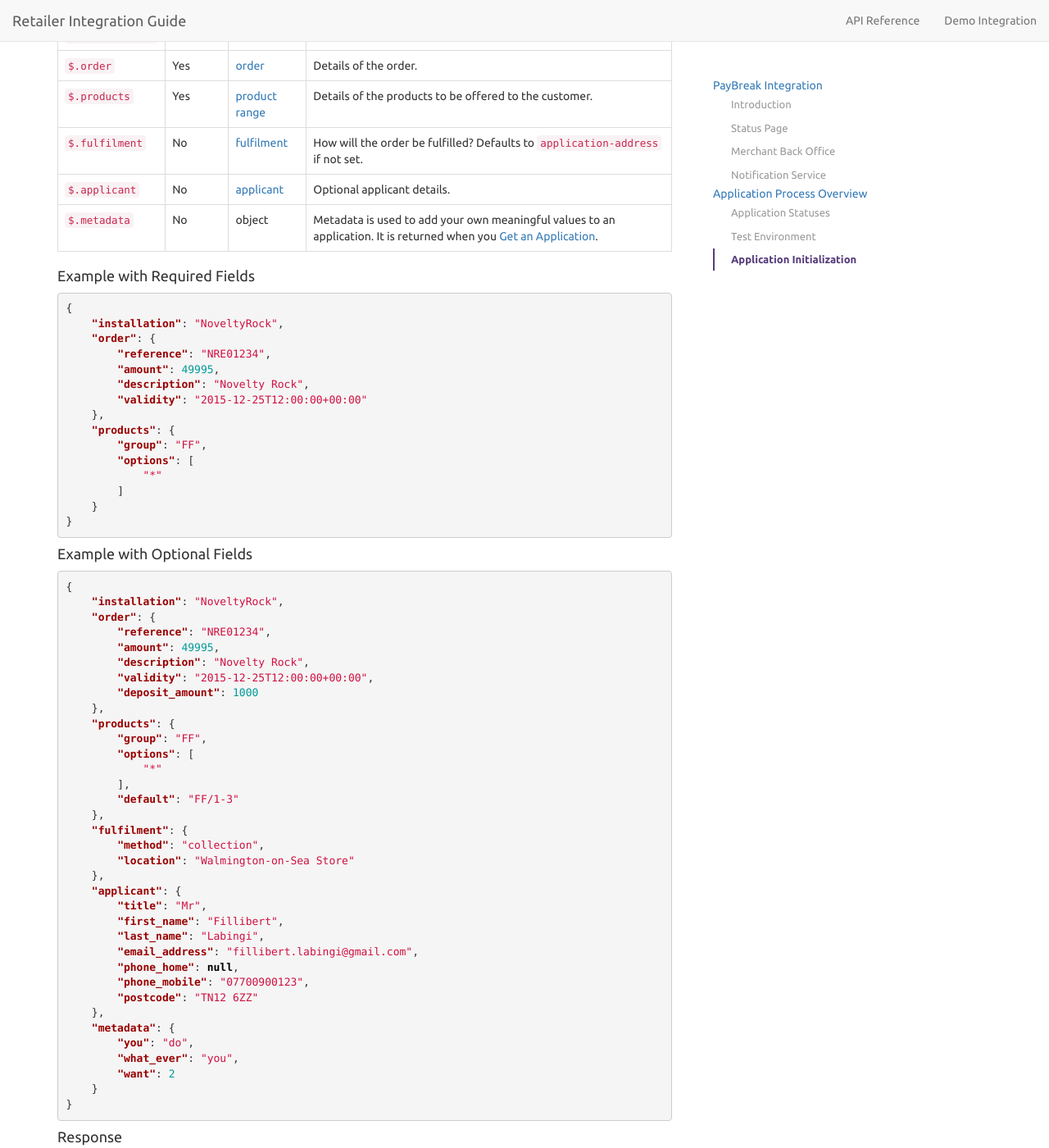
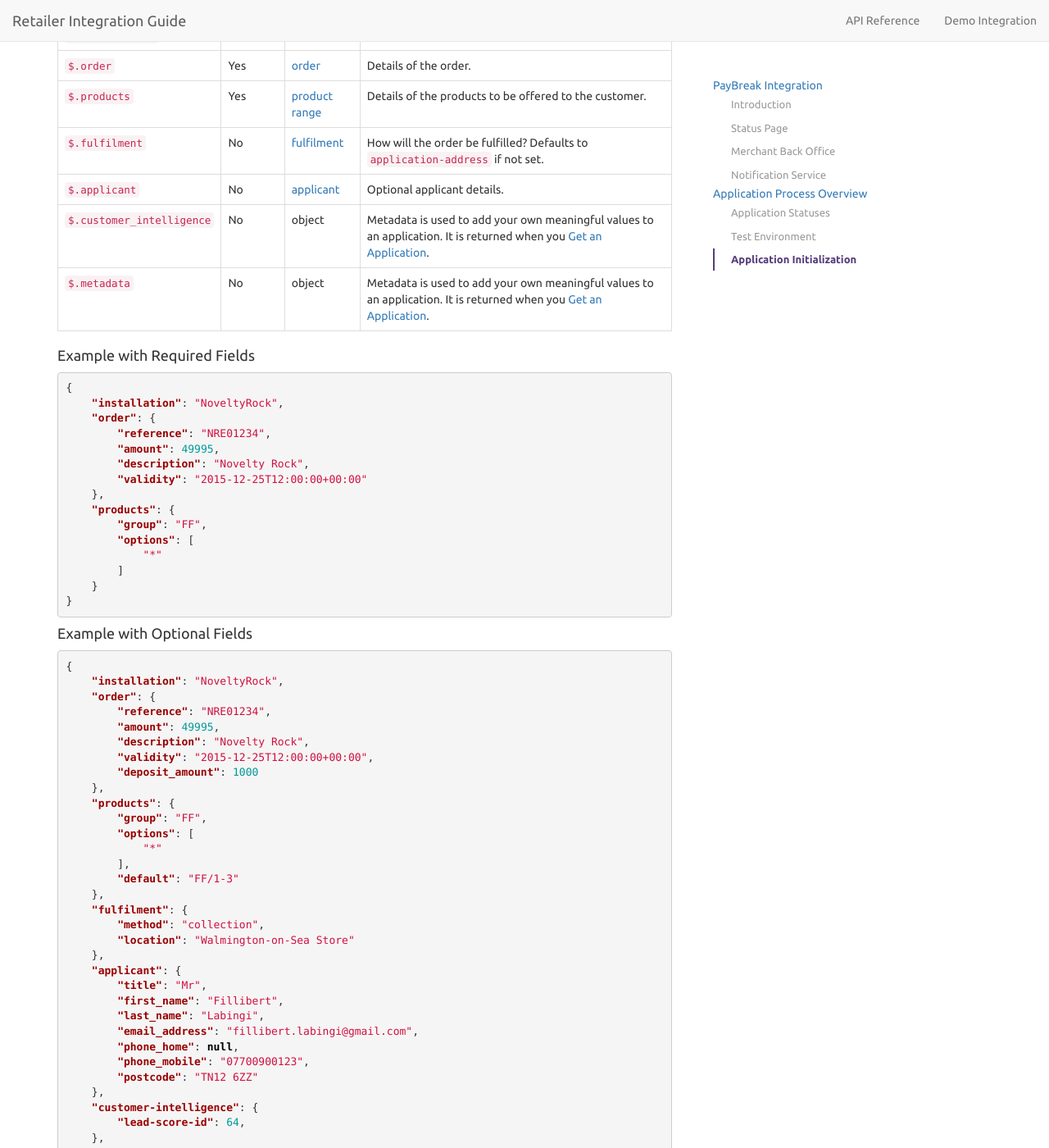
Before and after one commit to PayBreak/retailer-integration-guide, a Jekyll site: the page built from index.md, in a window 1280 px wide and 1400 px high, scrolled down 7379 px. Shown: the whole window at 82% size. Built offline with Jekyll 4.4.1, drawn with Linux system fonts in a browser that asks for light colours; nearby versions of some CDN libraries; Markdown is read by kramdown in place of the engine named in the settings; our own code applies the rules of GitHub Pages for plain Markdown files.

Commit message:
Add optional customer intelligence info

```diff
--- a/_includes/v4/applications_initialize.md
+++ b/_includes/v4/applications_initialize.md
@@ -11,6 +11,7 @@ Name | Required | Type | Description
 `$.products` | Yes | [product range]({{ site.baseurl }}/api/#product-range) | Details of the products to be offered to the customer.
 `$.fulfilment` | No | [fulfilment]({{ site.baseurl }}/api/#fulfilment) | How will the order be fulfilled? Defaults to `application-address` if not set.
 `$.applicant` | No | [applicant]({{ site.baseurl }}/api/#applicant) | Optional applicant details.
+`$.customer_intelligence` | No | object | Metadata is used to add your own meaningful values to an application. It is returned when you [Get an Application]({{ site.baseurl }}/api/#get-an-application).
 `$.metadata` | No | object | Metadata is used to add your own meaningful values to an application. It is returned when you [Get an Application]({{ site.baseurl }}/api/#get-an-application).
 
 #### Example with Required Fields
@@ -65,6 +66,9 @@ Name | Required | Type | Description
         "phone_mobile": "07700900123",
         "postcode": "TN12 6ZZ"
     },
+    "customer-intelligence": {
+        "lead-score-id": 64,
+    },
     "metadata": {
         "you": "do",
         "what_ever": "you",
```
